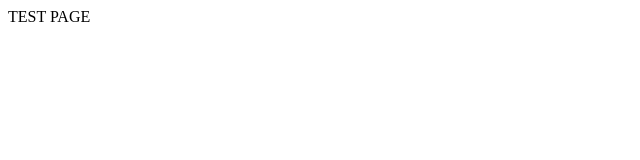
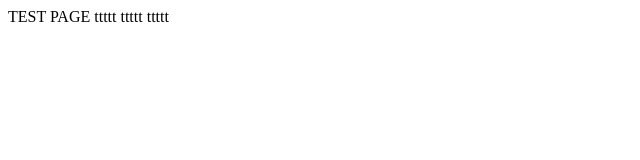
Before and after one commit to adybull/acer_repo, a plain HTML site: page index.html in a window 1280 px wide. Shown: the full height of the page, 0-640 px from the left. Drawn offline with Linux system fonts and the light colour scheme.

Commit message:
navigation

```diff
--- a/index.html
+++ b/index.html
@@ -6,5 +6,8 @@
 </head>
 <body>
     <hi>TEST PAGE</hi>
+    ttttt
+    ttttt
+    ttttt
 </body>
 </html>
```
